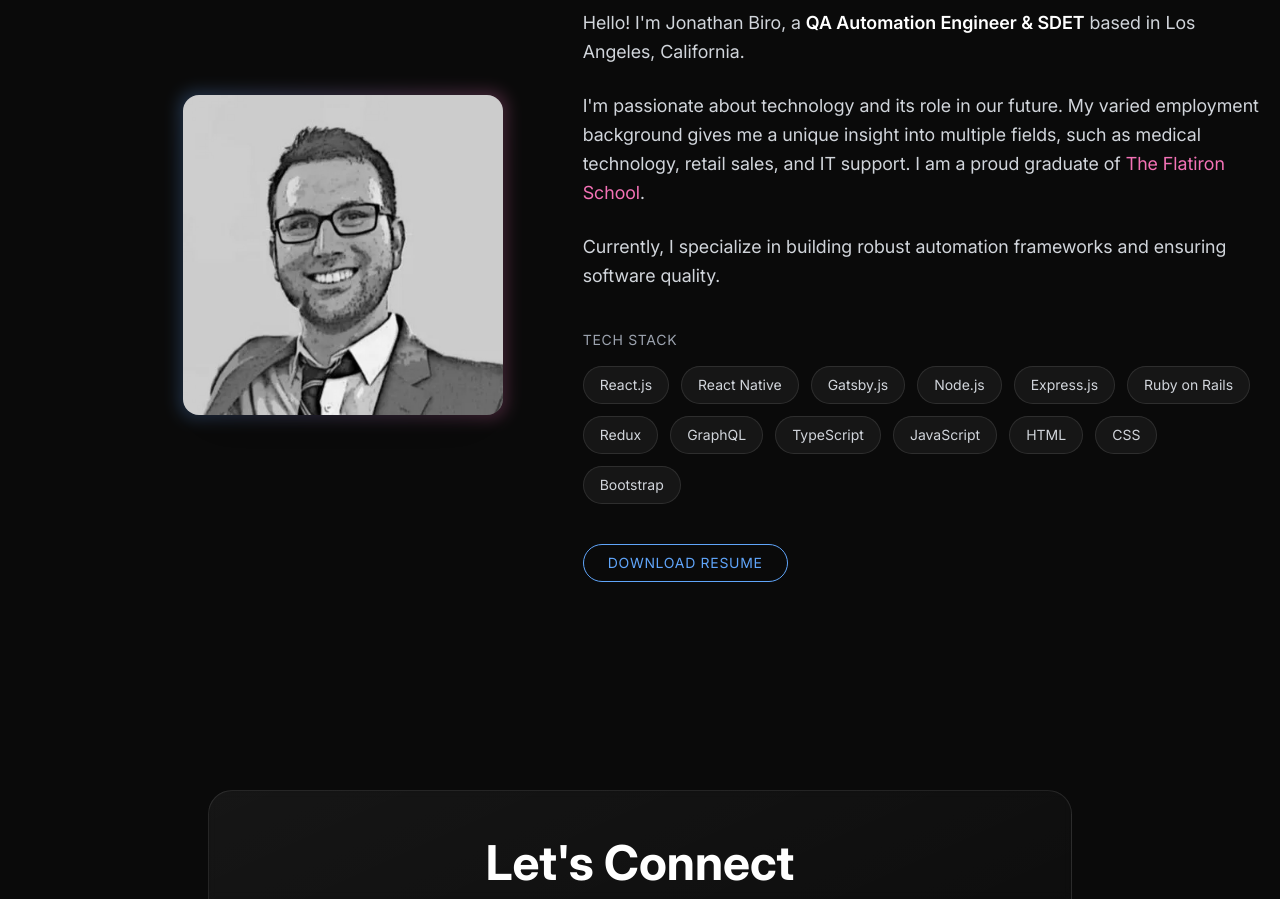
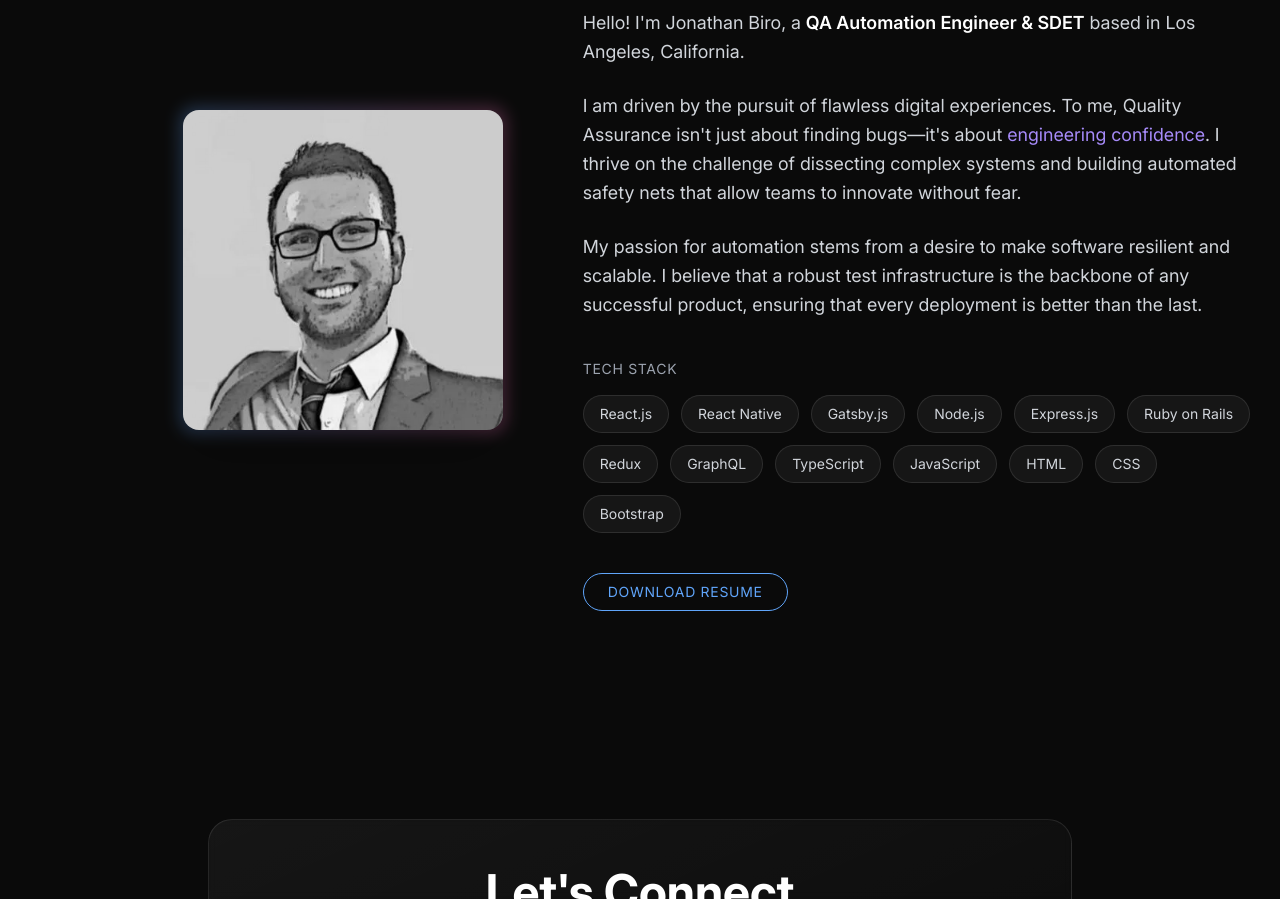
Before and after one commit to jonbiro/Jonathan-Biro, a React (Vite) app: page / in a window 1280 px wide. Shown: the part 1000-1899 px from the top of the page. Built offline with nearby package versions, Linux system fonts and the light colour scheme; no server answers.

Commit message:
docs: refine about section to focus on QA passion

```diff
--- a/src/components/About.jsx
+++ b/src/components/About.jsx
@@ -51,10 +51,10 @@ const About = ({ motionEnabled = true, pointerEffectsEnabled = true }) => {
                             Hello! I'm {SITE_CONFIG.fullName}, a <span className="text-white font-semibold">QA Automation Engineer & SDET</span> based in Los Angeles, California.
                         </p>
                         <p>
-                            I'm passionate about technology and its role in our future. My varied employment background gives me a unique insight into multiple fields, such as medical technology, retail sales, and IT support. I am a proud graduate of <span className="text-accent">The Flatiron School</span>.
+                            I am driven by the pursuit of flawless digital experiences. To me, Quality Assurance isn't just about finding bugs—it's about <span className="text-secondary">engineering confidence</span>. I thrive on the challenge of dissecting complex systems and building automated safety nets that allow teams to innovate without fear.
                         </p>
                         <p>
-                            Currently, I specialize in building robust automation frameworks and ensuring software quality.
+                            My passion for automation stems from a desire to make software resilient and scalable. I believe that a robust test infrastructure is the backbone of any successful product, ensuring that every deployment is better than the last.
                         </p>
 
                         <div className="py-4">
```
